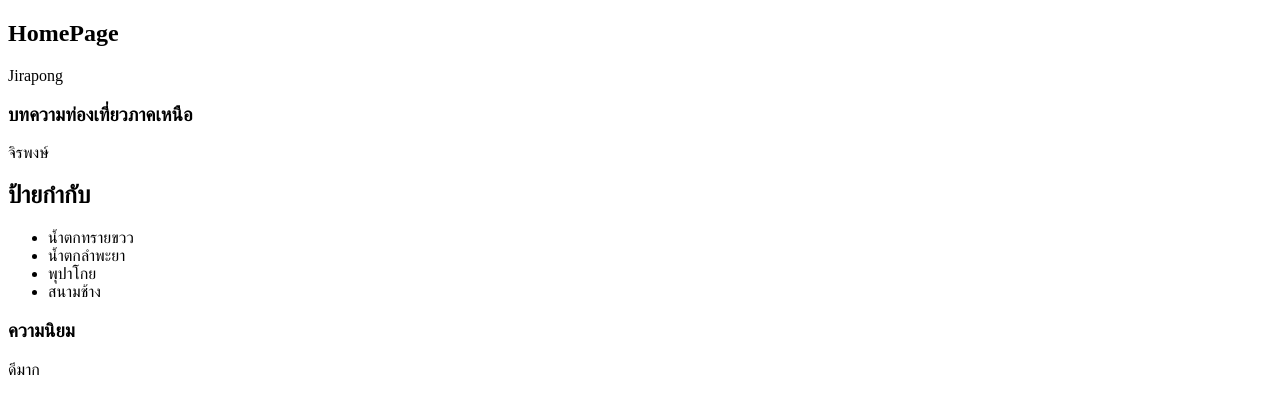
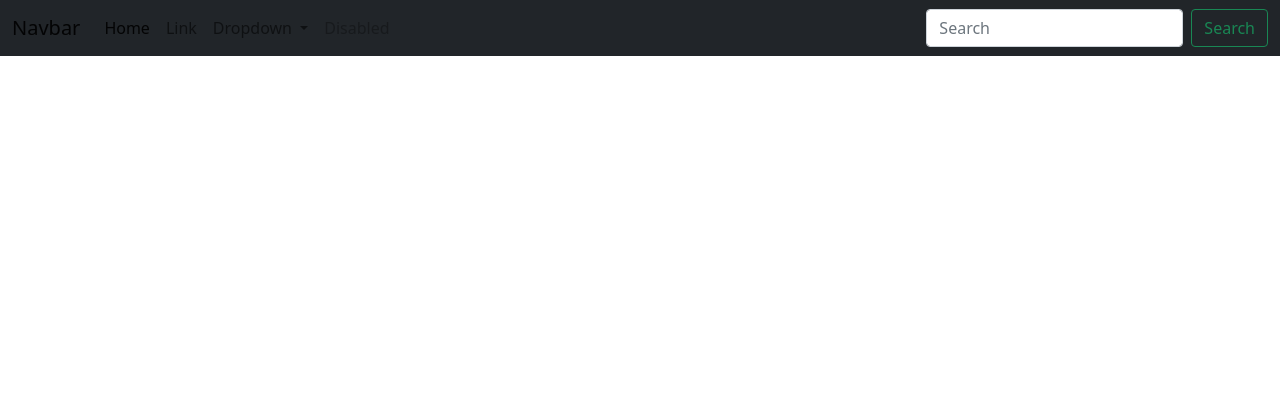
Before and after one commit to bitotassuya/BasicDjango, a Django app: page /home/ in a window 1280 px wide. Shown: the top 414 px of the page. Run offline with Django 4.2, Linux system fonts and the light colour scheme.

Commit message:
layout BT5 Part1

```diff
--- a/Project1/Templates/index.html
+++ b/Project1/Templates/index.html
@@ -1,14 +1,7 @@
-<!DOCTYPE html>
-<html lang="en">
+<!-- extends layoutfile-->
+{% extends 'layout.html'%}
+<!--
 
-<head>
-    <meta charset="UTF-8">
-    <meta name="viewport" content="width=device-width,initial-scale=1.0">
-    <title>DJango</title>
-
-</head>
-
-<body>
     <h2>HomePage</h2>
 <p>Jirapong</p>
 <h3>{{name}}</h3>
@@ -30,6 +23,6 @@
 {%else%}
 <p>ไม่ได้รับความนิยม</p>
 {% endif %}
-</body>
 
-</html>
+
+-->
--- /dev/null
+++ b/Project1/Templates/layout.html
@@ -0,0 +1,64 @@
+<!DOCTYPE html>
+<html lang="en">
+
+<head>
+    <meta charset="UTF-8">
+    <meta http-equiv="X-UA-Compatible" content="IE=edge">
+    <meta name="viewport" content="width=device-width, initial-scale=1.0">
+    <!--CSS Bootstrap 5-->
+    <link href="https://cdn.jsdelivr.net/npm/bootstrap@5.0.2/dist/css/bootstrap.min.css" rel="stylesheet"
+        integrity="sha384-EVSTQN3/azprG1Anm3QDgpJLIm9Nao0Yz1ztcQTwFspd3yD65VohhpuuCOmLASjC" crossorigin="anonymous">
+
+    <!--JS Bootstrap 5-->
+    <script src="https://cdn.jsdelivr.net/npm/bootstrap@5.0.2/dist/js/bootstrap.bundle.min.js"
+        integrity="sha384-MrcW6ZMFYlzcLA8Nl+NtUVF0sA7MsXsP1UyJoMp4YLEuNSfAP+JcXn/tWtIaxVXM"
+        crossorigin="anonymous"></script>
+    <title>Document</title>
+</head>
+
+<body>
+    <nav class="navbar navbar-expand-lg navbar-light bg-dark">
+        <div class="container-fluid">
+            <a class="navbar-brand" href="#">Navbar</a>
+            <button class="navbar-toggler" type="button" data-bs-toggle="collapse"
+                data-bs-target="#navbarSupportedContent" aria-controls="navbarSupportedContent" aria-expanded="false"
+                aria-label="Toggle navigation">
+                <span class="navbar-toggler-icon"></span>
+            </button>
+            <div class="collapse navbar-collapse" id="navbarSupportedContent">
+                <ul class="navbar-nav me-auto mb-2 mb-lg-0">
+                    <li class="nav-item">
+                        <a class="nav-link active" aria-current="page" href="#">Home</a>
+                    </li>
+                    <li class="nav-item">
+                        <a class="nav-link" href="#">Link</a>
+                    </li>
+                    <li class="nav-item dropdown">
+                        <a class="nav-link dropdown-toggle" href="#" id="navbarDropdown" role="button"
+                            data-bs-toggle="dropdown" aria-expanded="false">
+                            Dropdown
+                        </a>
+                        <ul class="dropdown-menu" aria-labelledby="navbarDropdown">
+                            <li><a class="dropdown-item" href="#">Action</a></li>
+                            <li><a class="dropdown-item" href="#">Another action</a></li>
+                            <li>
+                                <hr class="dropdown-divider">
+                            </li>
+                            <li><a class="dropdown-item" href="#">Something else here</a></li>
+                        </ul>
+                    </li>
+                    <li class="nav-item">
+                        <a class="nav-link disabled" href="#" tabindex="-1" aria-disabled="true">Disabled</a>
+                    </li>
+                </ul>
+                <form class="d-flex">
+                    <input class="form-control me-2" type="search" placeholder="Search" aria-label="Search">
+                    <button class="btn btn-outline-success" type="submit">Search</button>
+                </form>
+            </div>
+        </div>
+    </nav>
+
+</body>
+
+</html>
```
Lines whose indentation alone changed are shown as unchanged.
